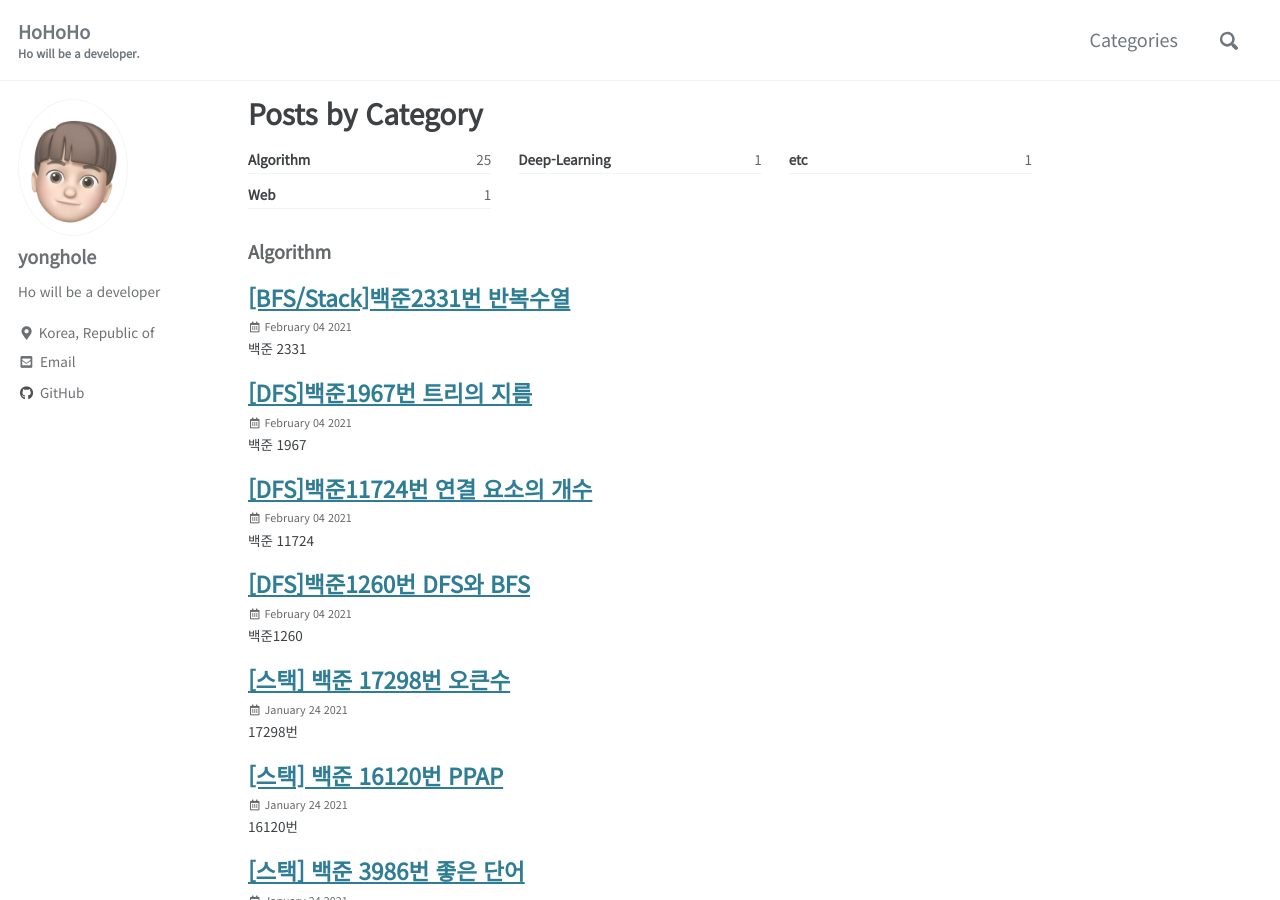
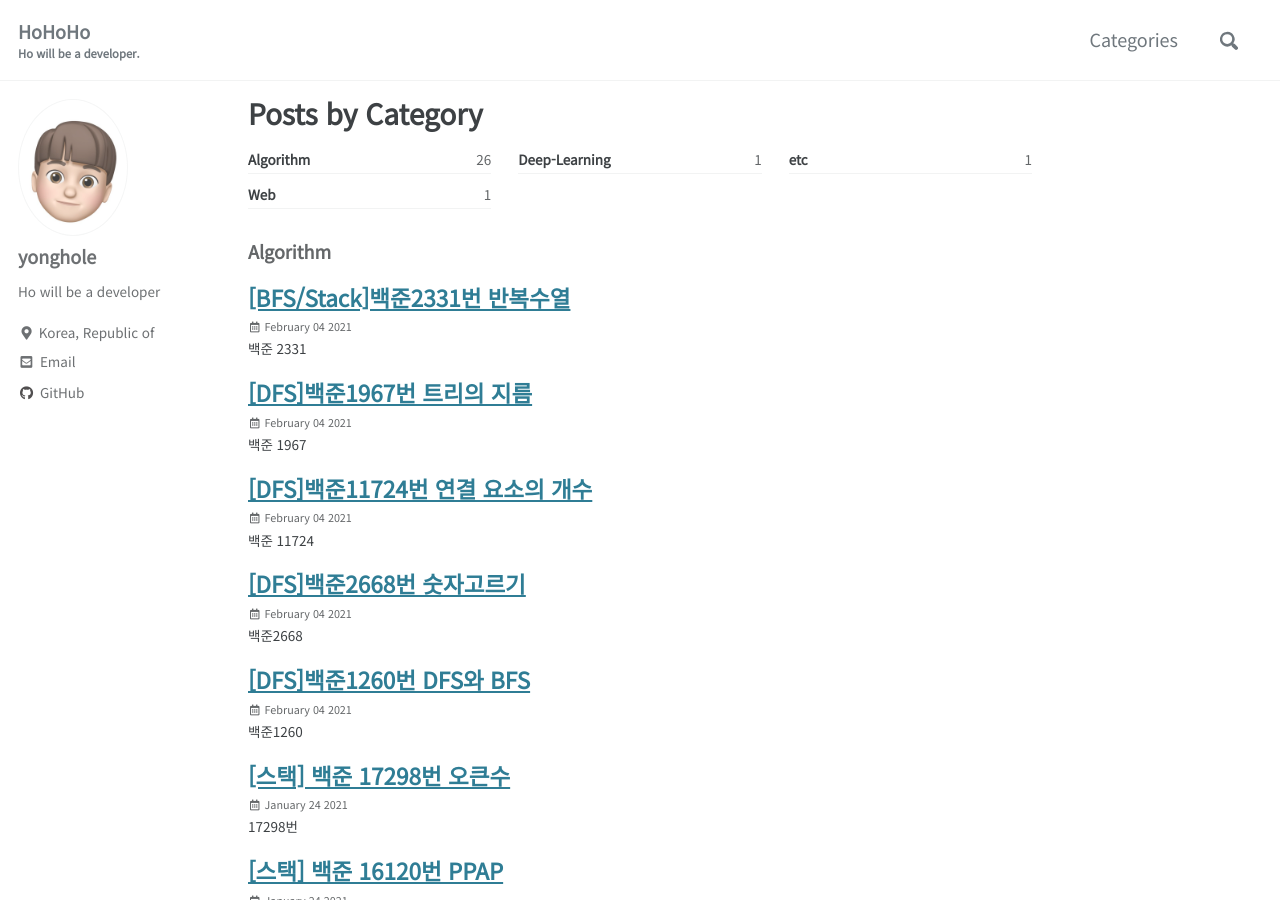
Before and after one commit to yonghole/yonghole.github.io, a Jekyll site: the page built from category-archive.md, in a window 1280 px wide and 900 px high. Built offline with Jekyll 4.4.1, drawn with Linux system fonts in a browser that asks for light colours; cached includes are drawn as plain includes.

```diff
--- a/_posts/백준2668 bcde4450eb6d4a2cad39e9dfcdd9272f.md
+++ b/_posts/2021-02-04-BOJ2668.md
@@ -1,6 +1,12 @@
+---
+title: "[DFS]백준2668번 숫자고르기"
+date: 2021-02-04 14:06:58
+categories: Algorithm
+---
 # 백준2668
 
-![%E1%84%87%E1%85%A2%E1%86%A8%E1%84%8C%E1%85%AE%E1%86%AB2668%20bcde4450eb6d4a2cad39e9dfcdd9272f/_2021-01-30__10.14.14.png](%E1%84%87%E1%85%A2%E1%86%A8%E1%84%8C%E1%85%AE%E1%86%AB2668%20bcde4450eb6d4a2cad39e9dfcdd9272f/_2021-01-30__10.14.14.png)
+![_2021-01-30__10 14 14](https://user-images.githubusercontent.com/55180768/106848018-699e4c00-66f3-11eb-9edd-4db065b50c11.png)
+
 
 처음에는 문제를 제대로 읽지 않아,
 
```
